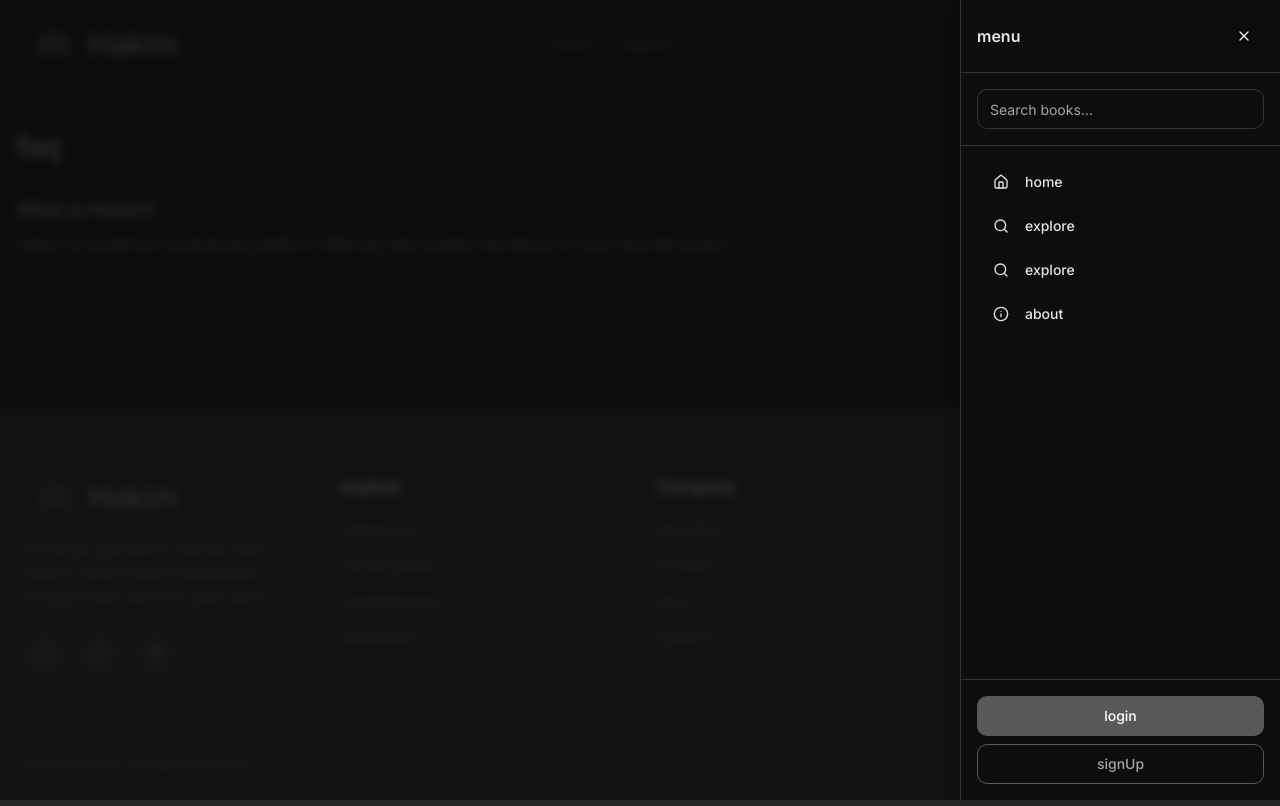
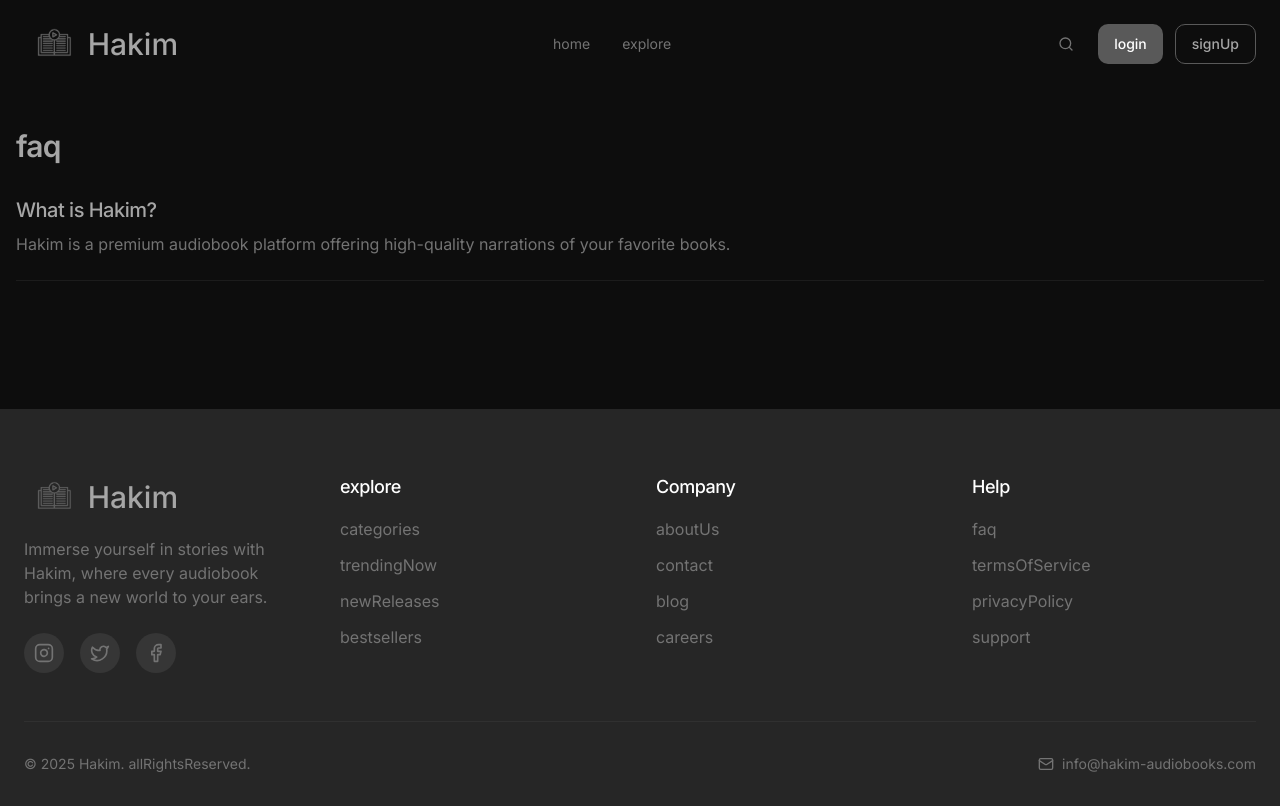
Before and after one commit to KanzlerGcM/audiobook-aurora, a React (Vite) app: page /faq in a window 1280 px wide. Built offline with nearby package versions, Linux system fonts and the light colour scheme.

Commit message:
Remove menu from code
This commit removes the menu functionality from the codebase.

```diff
--- a/src/components/Navbar.tsx
+++ b/src/components/Navbar.tsx
@@ -1,16 +1,13 @@
 
 import { useState, useEffect } from 'react';
 import { useLocation } from 'react-router-dom';
-import { Menu, X } from 'lucide-react';
 import { useLanguage } from '@/hooks/use-language';
 import Logo from './Logo';
 import DesktopNav from './navbar/DesktopNav';
-import MobileNav from './navbar/MobileNav';
 import NavActions from './navbar/NavActions';
 
 const Navbar = () => {
   const [scrolled, setScrolled] = useState(false);
-  const [mobileMenuOpen, setMobileMenuOpen] = useState(false);
   const location = useLocation();
   const { t } = useLanguage();
 
@@ -22,14 +19,6 @@ const Navbar = () => {
     window.addEventListener('scroll', handleScroll);
     return () => window.removeEventListener('scroll', handleScroll);
   }, []);
-
-  const toggleMobileMenu = () => {
-    setMobileMenuOpen(!mobileMenuOpen);
-  };
-
-  const closeMobileMenu = () => {
-    setMobileMenuOpen(false);
-  };
 
   const navLinks = [
     { name: t('home'), path: '/' },
@@ -44,7 +33,7 @@ const Navbar = () => {
     >
       <div className="container mx-auto px-4 md:px-6">
         <div className="flex items-center justify-between">
-          <div onClick={closeMobileMenu}>
+          <div>
             <Logo size={scrolled ? 'md' : 'lg'} />
           </div>
 
@@ -55,25 +44,8 @@ const Navbar = () => {
 
           {/* Search, and Account */}
           <NavActions />
-
-          {/* Mobile Menu Button */}
-          <button
-            className="md:hidden text-hakim-gray hover:text-hakim-light"
-            onClick={toggleMobileMenu}
-            aria-label="Toggle mobile menu"
-          >
-            {mobileMenuOpen ? <X className="h-6 w-6" /> : <Menu className="h-6 w-6" />}
-          </button>
         </div>
       </div>
-
-      {/* Mobile Menu */}
-      <MobileNav
-        open={mobileMenuOpen}
-        setOpen={setMobileMenuOpen}
-        navLinks={navLinks}
-        onClose={closeMobileMenu}
-      />
     </nav>
   );
 };
--- a/src/components/navbar/MobileNav.tsx
+++ /dev/null
@@ -1,226 +0,0 @@
-
-import { useState } from 'react';
-import { useNavigate } from 'react-router-dom';
-import {
-  X,
-  Home,
-  Search,
-  BookOpen,
-  Info,
-  BookMarked,
-  LogOut,
-  ThumbsUp
-} from 'lucide-react';
-import { Button } from '@/components/ui/button';
-import { useLanguage } from '@/hooks/use-language';
-import { useAuth } from '@/hooks/use-auth';
-import { Input } from '@/components/ui/input';
-import { getAudiobooks } from '@/data/books';
-
-interface MobileNavProps {
-  open: boolean;
-  setOpen: (open: boolean) => void;
-  navLinks?: { name: string; path: string }[];
-  onClose?: () => void;
-}
-
-// The mobile navigation component implementation
-const MobileNav = ({ open, setOpen, navLinks = [], onClose }: MobileNavProps) => {
-  const { t } = useLanguage();
-  const { isLoggedIn, logout } = useAuth();
-  const navigate = useNavigate();
-  const [searchQuery, setSearchQuery] = useState('');
-  const [searchResults, setSearchResults] = useState([]);
-
-  const handleNavItemClick = (path: string) => {
-    setOpen(false);
-    if (onClose) onClose();
-    navigate(path);
-  };
-
-  const handleLogout = () => {
-    logout();
-    setOpen(false);
-    if (onClose) onClose();
-    navigate('/');
-  };
-
-  const handleSearch = (e: React.ChangeEvent<HTMLInputElement>) => {
-    const query = e.target.value;
-    setSearchQuery(query);
-
-    if (query.trim() === '') {
-      setSearchResults([]);
-      return;
-    }
-
-    const allBooks = getAudiobooks();
-    const filtered = allBooks
-      .filter(book =>
-        book.title.toLowerCase().includes(query.toLowerCase()) ||
-        book.author.toLowerCase().includes(query.toLowerCase())
-      )
-      .slice(0, 5);
-
-    setSearchResults(filtered);
-  };
-
-  const handleBookClick = (bookId: string) => {
-    handleNavItemClick(`/audiobook/${bookId}`);
-    setSearchQuery('');
-    setSearchResults([]);
-  };
-
-  return (
-    <div
-      className={`fixed inset-0 z-50 bg-background/80 backdrop-blur-sm ${
-        open ? 'animate-in fade-in-0' : 'animate-out fade-out-0 pointer-events-none'
-      }`}
-    >
-      <div
-        className={`fixed inset-y-0 right-0 w-full max-w-xs bg-background shadow-lg border-l border-border ${
-          open ? 'animate-in slide-in-from-right-full' : 'animate-out slide-out-to-right-full'
-        }`}
-      >
-        <div className="flex flex-col h-full">
-          <div className="flex justify-between items-center p-4 border-b">
-            <span className="font-semibold">{t('menu')}</span>
-            <Button variant="ghost" size="icon" onClick={() => setOpen(false)} aria-label="Close">
-              <X className="h-5 w-5" />
-            </Button>
-          </div>
-
-          <div className="p-4 border-b">
-            <div className="relative">
-              <Input
-                value={searchQuery}
-                onChange={handleSearch}
-                placeholder={t('searchBooks')}
-                className="w-full"
-              />
-              {searchResults.length > 0 && (
-                <div className="absolute left-0 right-0 mt-2 bg-background border border-border rounded-md shadow-lg z-50">
-                  {searchResults.map((book: any) => (
-                    <div
-                      key={book.id}
-                      onClick={() => handleBookClick(book.id)}
-                      className="flex items-center gap-3 p-2 hover:bg-accent/10 cursor-pointer"
-                    >
-                      <img
-                        src={book.coverImage}
-                        alt={book.title}
-                        className="h-12 w-8 object-cover rounded"
-                      />
-                      <div>
-                        <p className="text-sm font-medium">{book.title}</p>
-                        <p className="text-xs text-muted-foreground">{book.author}</p>
-                      </div>
-                    </div>
-                  ))}
-                </div>
-              )}
-            </div>
-          </div>
-
-          <div className="flex-1 overflow-auto py-2">
-            <div className="px-4 py-2">
-              <div className="space-y-1">
-                {/* Main Navigation Items */}
-                {navLinks.map((link) => (
-                  <Button
-                    key={link.path}
-                    variant="ghost"
-                    className="w-full justify-start"
-                    onClick={() => handleNavItemClick(link.path)}
-                  >
-                    {link.name === t('explore') && <Search className="mr-2 h-5 w-5" />}
-                    {link.name === t('home') && <Home className="mr-2 h-5 w-5" />}
-                    {link.name === t('about') && <Info className="mr-2 h-5 w-5" />}
-                    {link.name === t('blog') && <BookOpen className="mr-2 h-5 w-5" />}
-                    {link.name}
-                  </Button>
-                ))}
-
-                <Button
-                  variant="ghost"
-                  className="w-full justify-start"
-                  onClick={() => handleNavItemClick('/explore')}
-                >
-                  <Search className="mr-2 h-5 w-5" />
-                  {t('explore')}
-                </Button>
-                <Button
-                  variant="ghost"
-                  className="w-full justify-start"
-                  onClick={() => handleNavItemClick('/about')}
-                >
-                  <Info className="mr-2 h-5 w-5" />
-                  {t('about')}
-                </Button>
-              </div>
-
-              {isLoggedIn && (
-                <div className="mt-6 pt-6 border-t border-border">
-                  <div className="text-sm font-medium text-foreground/70 px-2 mb-2">
-                    {t('myAccount')}
-                  </div>
-                  <div className="space-y-1">
-                    <Button
-                      variant="ghost"
-                      className="w-full justify-start"
-                      onClick={() => handleNavItemClick('/library')}
-                    >
-                      <BookMarked className="mr-2 h-5 w-5" />
-                      {t('myLibrary')}
-                    </Button>
-                    <Button
-                      variant="ghost"
-                      className="w-full justify-start"
-                      onClick={() => handleNavItemClick('/rated-books')}
-                    >
-                      <ThumbsUp className="mr-2 h-5 w-5" />
-                      {t('ratedBooks')}
-                    </Button>
-                  </div>
-                </div>
-              )}
-            </div>
-          </div>
-
-          {/* Bottom Actions */}
-          <div className="p-4 border-t">
-            {isLoggedIn ? (
-              <Button
-                variant="destructive"
-                onClick={handleLogout}
-                className="w-full"
-              >
-                <LogOut className="mr-2 h-5 w-5" />
-                {t('logout')}
-              </Button>
-            ) : (
-              <div className="flex flex-col gap-2">
-                <Button
-                  variant="default"
-                  onClick={() => handleNavItemClick('/login')}
-                  className="w-full"
-                >
-                  {t('login')}
-                </Button>
-                <Button
-                  variant="outline"
-                  onClick={() => handleNavItemClick('/signup')}
-                  className="w-full"
-                >
-                  {t('signUp')}
-                </Button>
-              </div>
-            )}
-          </div>
-        </div>
-      </div>
-    </div>
-  );
-};
-
-export default MobileNav;
```
